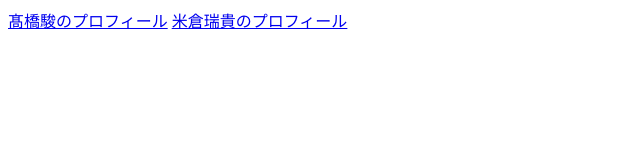
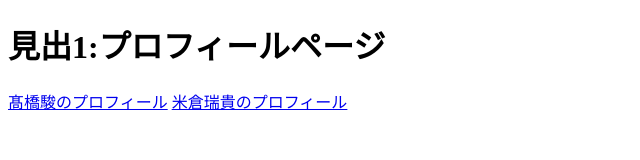
Before and after one commit to takashun/branch-test2, a plain HTML site: page index.html in a window 1280 px wide. Shown: the whole page, without its empty margins (0-640 px from the left). Drawn offline with Linux system fonts and the light colour scheme.

Commit message:
index.htmlの追記

```diff
--- a/index.html
+++ b/index.html
@@ -5,6 +5,7 @@
    <title>Document</title>
 </head>
 <body>
+    <h1>見出1:プロフィールページ</h1>
     <a href="profile_A.html">髙橋駿のプロフィール</a>
     <a href="profile_B.html">米倉瑞貴のプロフィール</a>
 </body>
```
